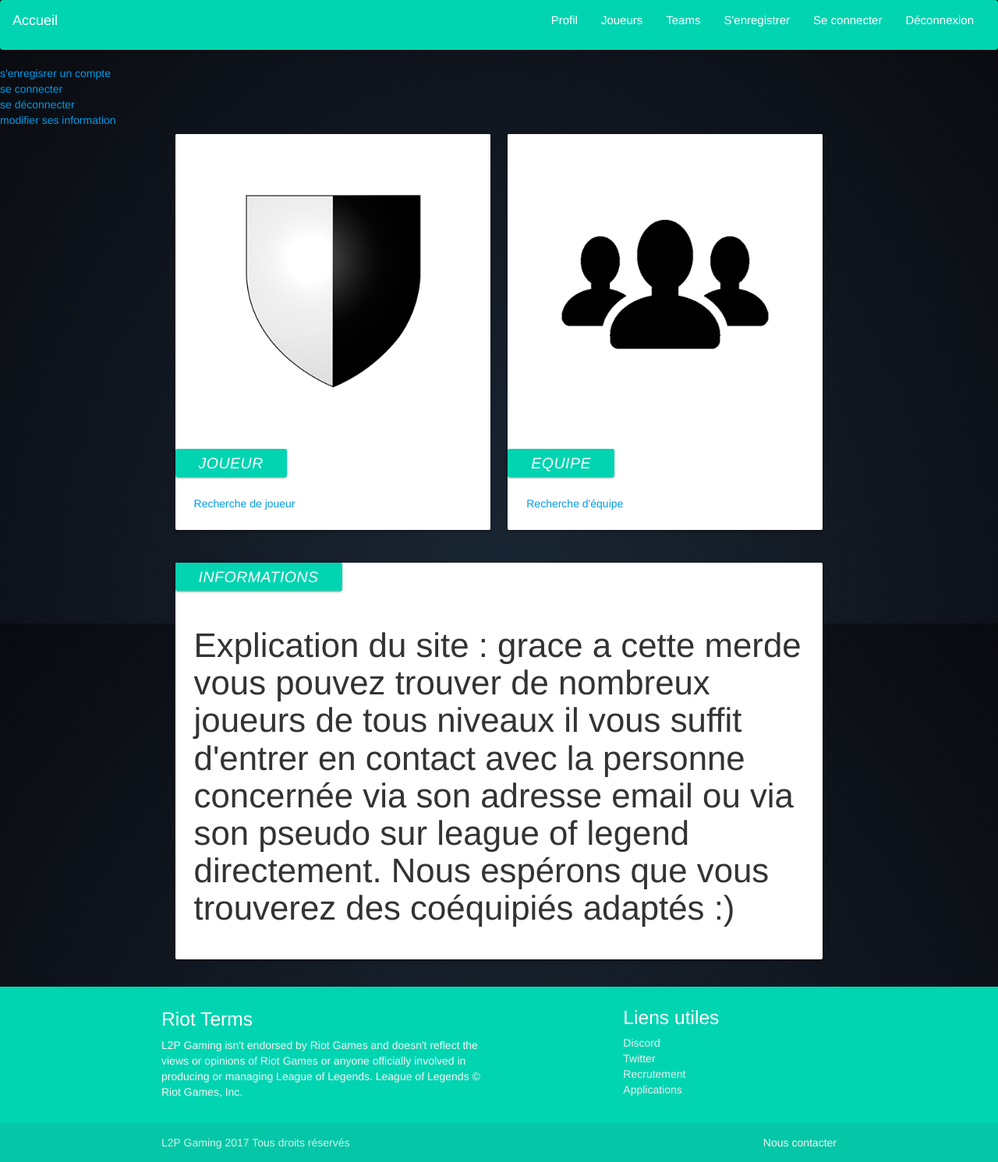
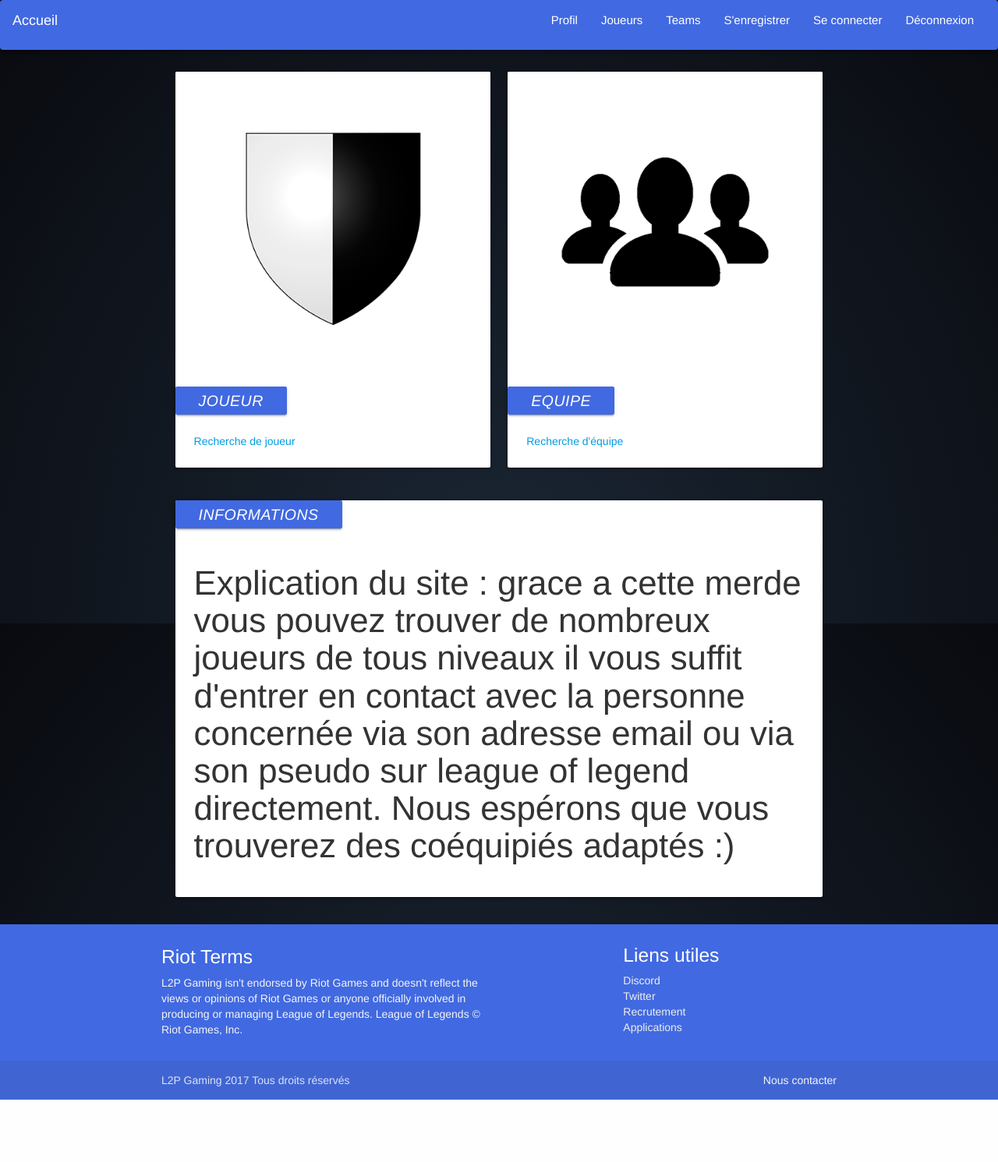
Before and after one commit to raphfar/L2P, a PHP site: page / in a window 1280 px wide. Shown: the whole page at 78% size. After the commit the page ends 1411 px from the top, so only its background shows below. Run offline with PHP 8.4, Linux system fonts and the light colour scheme; some libraries are stand-ins or nearby versions.

Commit message:
modifications mineures d'html

```diff
--- a/index.php
+++ b/index.php
@@ -4,10 +4,7 @@ include("navbar.php");
 
     <body>
 
-    <a href="signin.php">s'enregisrer un compte</a> <br>
-    <a href="login.php">se connecter</a> <br>
-    <a href="logout.php">se déconnecter</a> <br>
-    <a href="">modifier ses information</a>
+
 
     <div class="row">
         <div class="col s4 offset-s2">
--- a/login.php
+++ b/login.php
@@ -61,7 +61,7 @@ if (isset($_POST["pseudo"])
                 <div class="form-group">
                     <label class="col-md-4 control-label" for="singlebutton"></label>
                     <div class="col-md-4 text-center">
-                        <button id="singlebutton" name="singlebutton" class="btn btn-primary">Log in</button>
+                        <button id="singlebutton" name="singlebutton" class="btn btn-primary">Connexion</button>
                     </div>
                 </div>
             </fieldset>
--- a/navbar.php
+++ b/navbar.php
@@ -1,4 +1,5 @@
 <?php
+session_start();
 require("config/db.php");
 include("header.php");
 ?>
--- a/signin.php
+++ b/signin.php
@@ -109,7 +109,7 @@ if (isset($_POST["pseudo"])
                 <div class="form-group">
                     <label class="col-md-4 control-label" for="singlebutton"></label>
                     <div class="col-md-4 text-center">
-                        <button id="singlebutton" name="singlebutton" class="btn btn-primary">Sign in</button>
+                        <button id="singlebutton" name="singlebutton" class="btn btn-primary">Inscription</button>
                     </div>
                 </div>
             </fieldset>
--- a/style/style.css
+++ b/style/style.css
@@ -9,11 +9,11 @@ body{
 }
 
 .nav {
-    background-color: #01d4b1 !important;
+    background-color: #4169E1 !important;
 }
 
 .navbar {
-    background-color: #01d4b1; }
+    background-color: #4169E1; }
 
 .navbar a {
     color: #fff;
@@ -24,11 +24,11 @@ body{
 }
 
 .btn {
-    background-color: #01d4b1 !important;
+    background-color:#4169E1 !important;
 }
 
 .page-footer {
-    background-color: #01d4b1 !important;
+    background-color: #4169E1 !important;
 }
 
 .sign {
```
